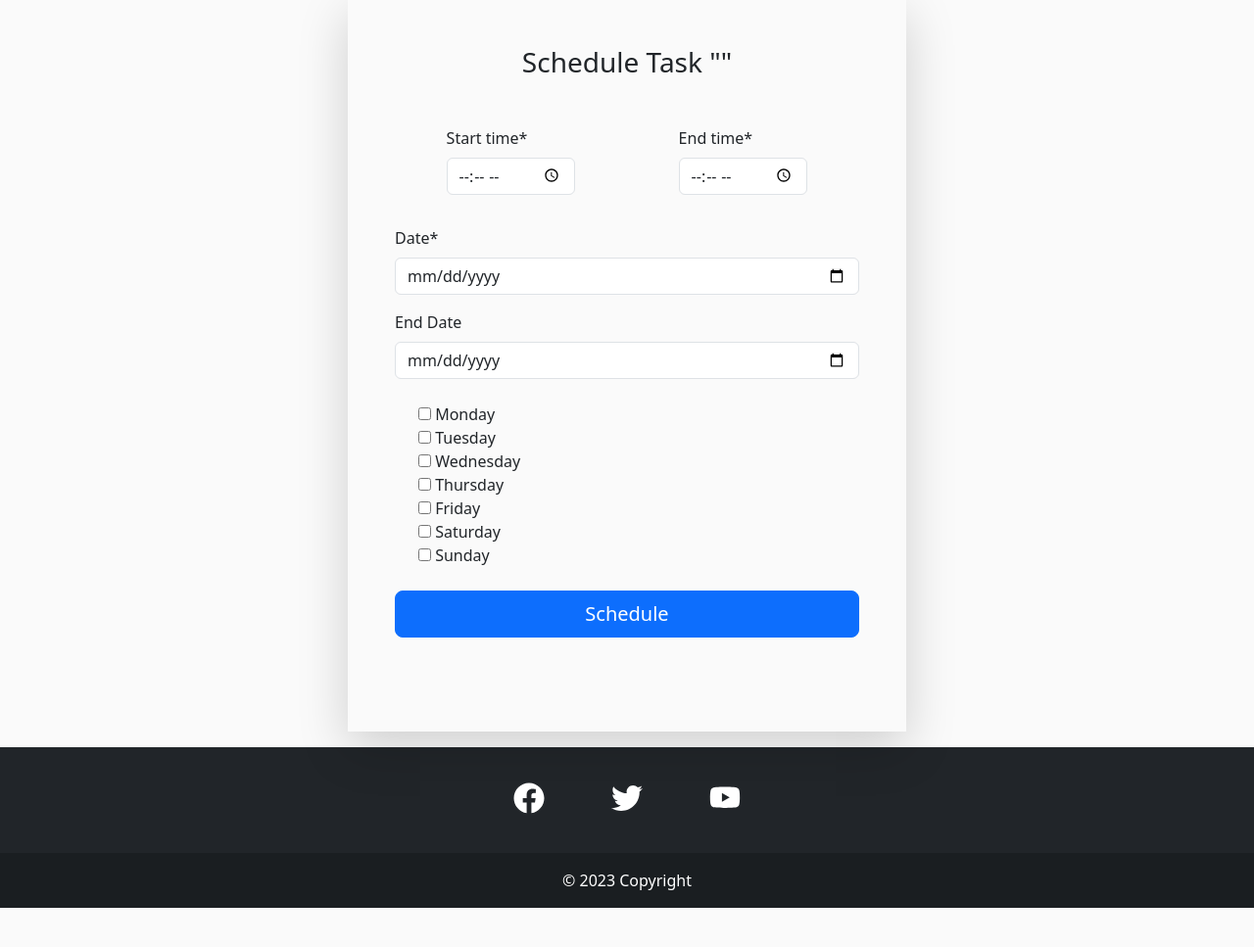
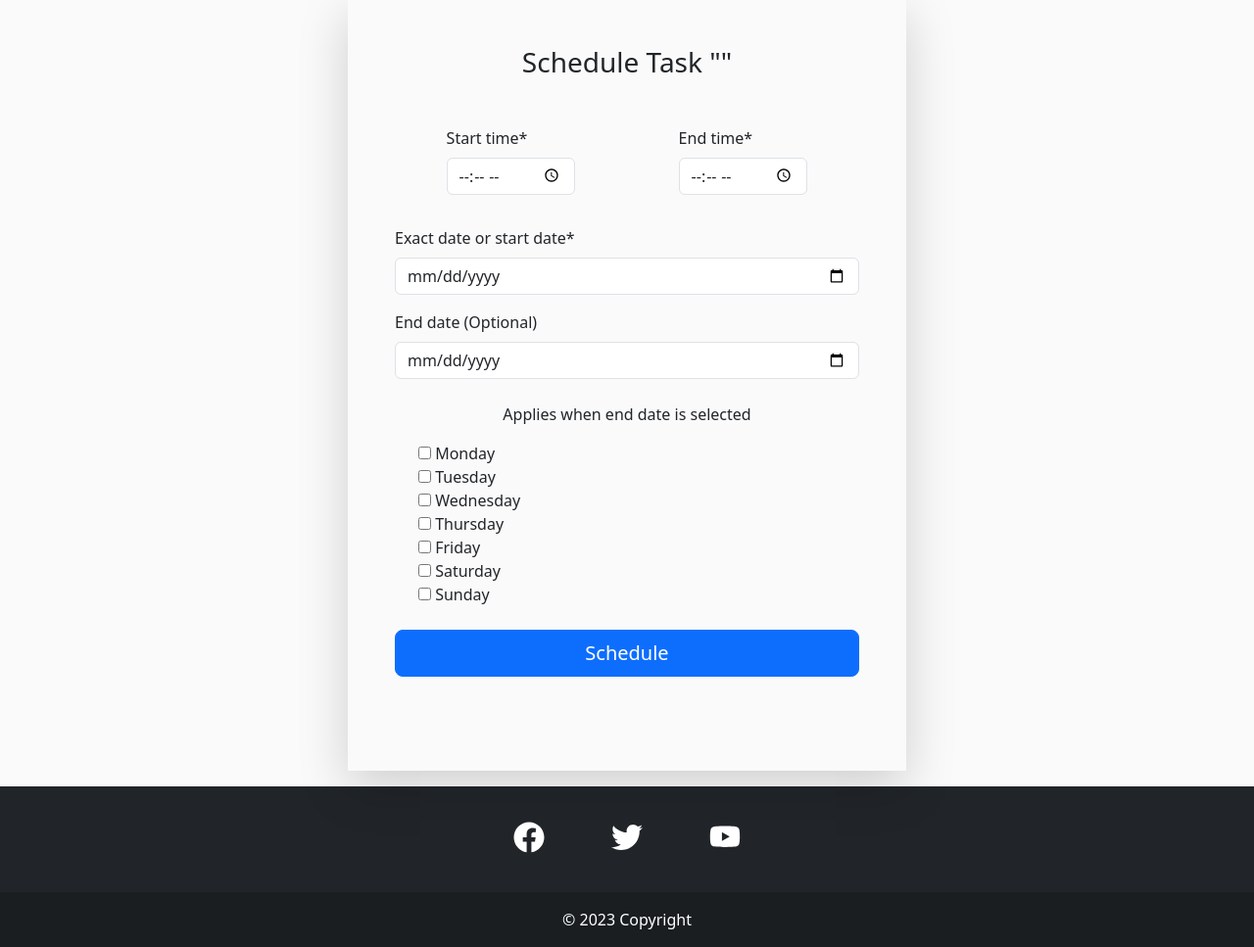
Before and after one commit to OleksiyLa/Project_4, a Django app: template templates/schedule.html in a window 1280 px wide. Shown: the part 97-1064 px from the top of the page at 98% size. Before the commit the page ends 1024 px from the top, so only its background shows below. Run offline with Django 4.2, Linux system fonts and the light colour scheme; the template is opened without the code that fills it: values that come from a table or form of the project are taken from there, others are empty; some libraries are stand-ins or nearby versions.

Commit message:
change labels for date and end date in scheduling forms

```diff
--- a/tasks/forms.py
+++ b/tasks/forms.py
@@ -98,9 +98,13 @@ class ScheduledTaskForm(forms.ModelForm):
 
 
 class AddScheduledTaskForm(ScheduledTaskForm):
-    end_date = forms.DateField(label='End Date', required=False, widget=forms.DateInput(attrs={'type': 'date'}))
+    date = forms.DateField(
+        label='Exact date or start date',
+        widget=forms.DateInput(attrs={'type': 'date', 'class': 'form-control pr-5'}),
+        error_messages={'required': "Please enter a date."}
+        )
+    end_date = forms.DateField(label='End date (Optional)', required=False, widget=forms.DateInput(attrs={'type': 'date'}))
     selected_days = forms.MultipleChoiceField(
-        label='Selected Days',
         choices=[
             ('0', 'Monday'),
             ('1', 'Tuesday'),
--- a/templates/schedule.html
+++ b/templates/schedule.html
@@ -35,12 +35,14 @@
         {{ form.date|as_crispy_field }}
         {{ form.end_date|as_crispy_field }}
         <div class="checkbox-container p-2 m-3 d-flex flex-column">
+          <p class="text-center">Applies when end date is selected</p>
         {% for checkbox in form.selected_days %}
             <div class="form-group">
                 {{ checkbox.tag }}
                 <label for="{{ checkbox.id_for_label }}">{{ checkbox.choice_label }}</label>
             </div>
         {% endfor %}
+
         </div>
         <input type="hidden" name="{{ form.task.name }}" value="{{ task.id }}">
         <input type="hidden" name="{{ form.user.name }}" value="{{ user.id }}">
```
